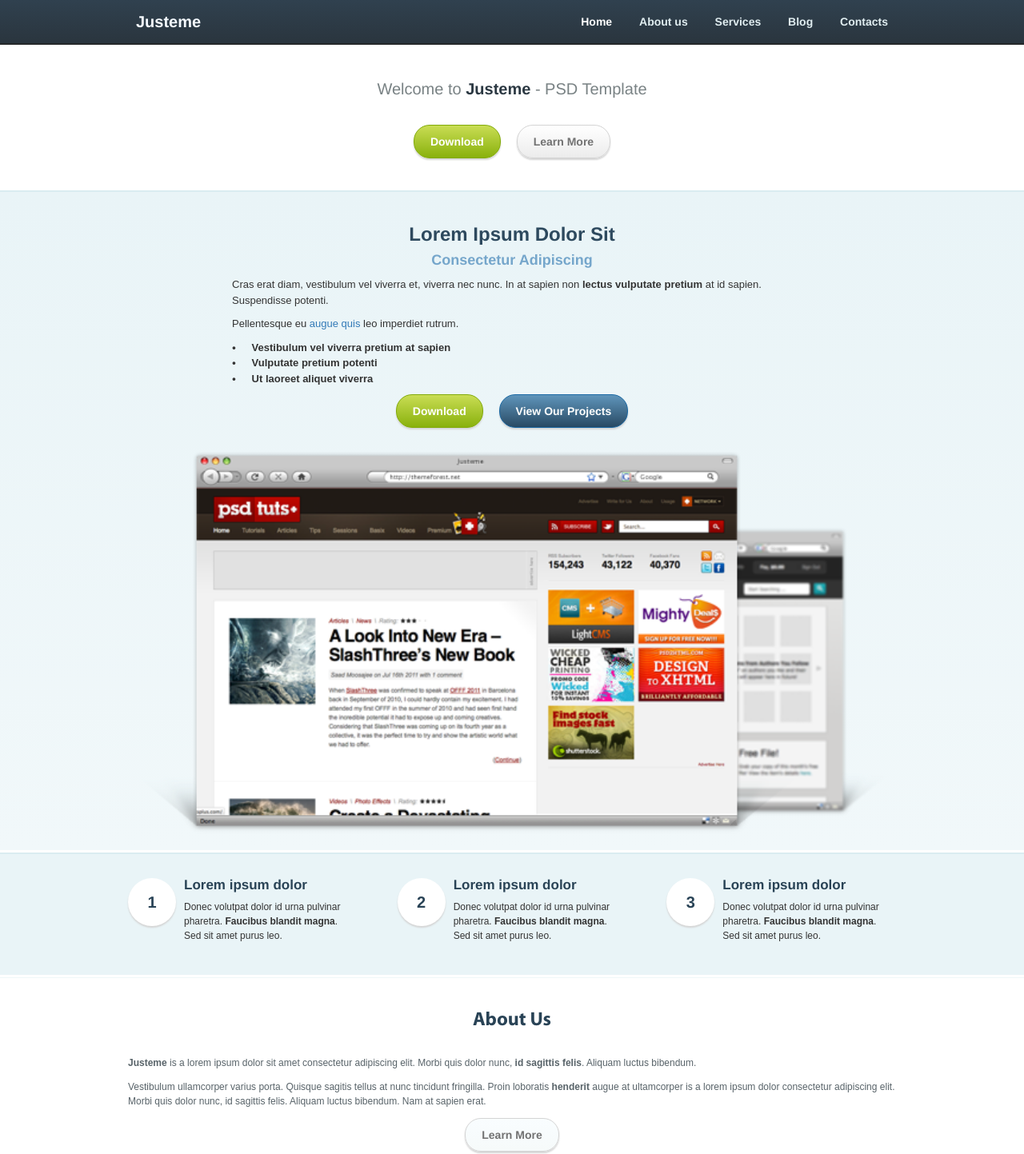
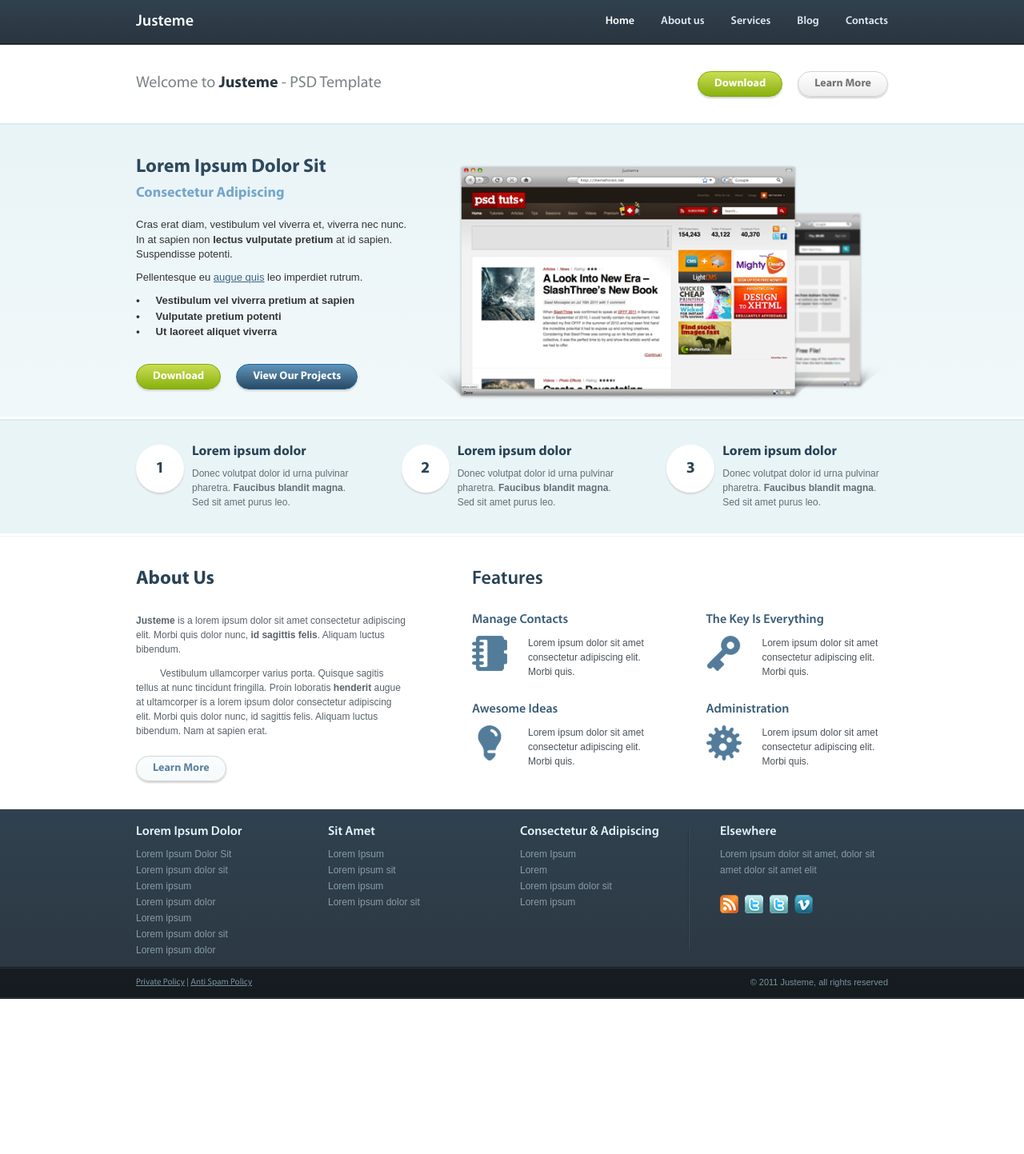
Before and after one commit to ledaicntt/trainning_frontend, a plain HTML site: page day4/dai/index.html in a window 1280 px wide. Shown: the top 1443 px of the page at 80% size. After the commit the page ends 1249 px from the top, so only its background shows below. Drawn offline with Linux system fonts and the light colour scheme; files whose address does not match are found by name.

Commit message:
Day4 - optimize css

```diff
--- a/day4/dai/css/style.scss
+++ b/day4/dai/css/style.scss
@@ -43,8 +43,13 @@ li {
   list-style: none;
 }
 
-p {
-  line-height: 1.5;
+* {
+  font-family: $font-family-Myriad-Pro;
+  padding: 0;
+}
+
+p, p *, strong {
+  font-family: $font-family-Arial;
 }
 
 .hidden {
@@ -61,6 +66,7 @@ header {
       line-height: px_to_rem(54);
       font-weight: 600;
       display: inline-block;
+      font-family: $font-family-Myriad-Pro;
     }
   }
 
@@ -68,7 +74,7 @@ header {
     background: #232323;
     border: none;
     padding: 5px;
-    margin: 12px 12px 0;
+    margin: 12px 5px 0;
     float: right;
 
     .icon-bar {
@@ -88,11 +94,12 @@ header {
   .menu {
     text-align: left;
     display: none;
-
     @media (min-width: 768px) {
       display: block;
     }
-
+    a {
+      font-family: $font-family-Myriad-Pro;
+    }
     > ul {
       margin-bottom: 0px;
       @media (min-width: 768px) {
@@ -173,6 +180,7 @@ header {
         background: #2a353e;
         text-align: left;
         width: 150px;
+        z-index: 2;
       }
 
       .sub1-menu-items {
@@ -209,7 +217,7 @@ header {
 
 .btn {
   //line-height: px_to_rem(14);
-  padding: 10px 20px;
+  padding: 5px 20px;
   margin: 0 8px;
   border-radius: 20px;
   box-shadow: 0px 2px 2px #d4d4d4;
@@ -227,14 +235,22 @@ header {
   background: #fff;
   text-align: center;
   border-top: 2px solid #242729;
-  padding: 30px 0;
+  padding: 24px 0;
 
   .welcome-text {
     padding: 10px 0;
+    *{
+      font-family: $font-family-Myriad-Pro;
+    }
+    @media (min-width: 768px) {
+      text-align: left;
+    }
+
+
     p {
       font-size: px_to_rem(20);
       color: #798284;
-
+      margin-bottom: 0;
       span {
         color: #2b3842;
         font-weight: bold;
@@ -243,7 +259,7 @@ header {
   }
 
   .welcome-button {
-    padding: 10px 0;
+    padding: 9px 0;
     .btn-download {
       background: linear-gradient(#c9dd54, #89b10d);
       color: #fffffe;
@@ -260,6 +276,12 @@ header {
         @extend .btn:hover;
       }
     }
+    @media (min-width: 768px) {
+      text-align: right;
+      .btn:last-child {
+        margin-right: 0;
+      }
+    }
   }
 }
 
@@ -273,6 +295,9 @@ header {
       font-weight: bold;
       text-transform: capitalize;
       text-align: center;
+      @media (min-width: 992px) {
+        text-align: left;
+      }
     }
     h3 {
       font-size: px_to_rem(24);
@@ -281,11 +306,17 @@ header {
     h4 {
       font-size: px_to_rem(18);
       color: #75a6cb;
+      padding-bottom: 10px;
     }
     &-content {
-      font-family: $font-family-Arial;
+      * {
+        font-family: $font-family-Arial;
+      }
       font-size: px_to_rem(13);
-
+      a{
+        color: #3a6585;
+        text-decoration: underline;
+      }
       ul {
         font-weight: bold;
         line-height: 1.5;
@@ -297,6 +328,13 @@ header {
 
     .slider-button {
       text-align: center;
+      padding-top: 20px;
+      @media (min-width: 992px) {
+        text-align: left;
+        .btn:first-child {
+          margin-left: 0;
+        }
+      }
       .btn-download {
         background: linear-gradient(#c9dd54, #89b10d);
         color: #fffffe;
@@ -314,7 +352,6 @@ header {
         }
       }
     }
-
   }
 
   .slider-img {
@@ -339,8 +376,8 @@ header {
     @media (min-width: 768px) {
       padding-left: 0;
       padding-right: 0;
-      margin-left: -25px;
-      margin-right: -25px;
+      margin-left: -15px;
+      margin-right: -20px;
     }
   }
 
@@ -386,8 +423,9 @@ header {
 
       p {
         line-height: 1.5;
-        font-family: $font-family-Arial;
         font-size: px_to_rem(12);
+        margin-bottom: 0;
+        color: #636d75;
       }
     }
   }
@@ -404,7 +442,9 @@ header {
     font-size: 1.5rem;
     text-align: center;
     color: #294356;
-    font-family: $font-family-Myriad-Pro;
+    @media (min-width: 992px) {
+      text-align: left;
+    }
   }
   .about_us {
     h3 {
@@ -421,13 +461,22 @@ header {
 
     .about2 {
       @extend .about1;
+      text-indent: 30px;
     }
 
     .about_more {
       text-align: center;
+      padding: 10px 0 0;
+      @media (min-width: 992px) {
+        text-align: left;
+        padding-bottom: 5px;
+        .btn {
+          margin-left: 0;
+        }
+      }
       .btn-learn1 {
         background: linear-gradient(#f9fdff, #f6fafa);
-        color: #727272;
+        color: #5e839f;
         border: 1px solid #d4d4d4;
       }
     }
@@ -445,6 +494,10 @@ header {
       color: #395c77;
       font-family: $font-family-Myriad-Pro;
       font-weight: 600;
+      @media (min-width: 768px) {
+        text-align: left;
+        margin: 0 0 10px -10px;
+      }
     }
 
     .feature_img {
@@ -462,6 +515,10 @@ header {
       min-height: 44px;
       line-height: 1.5;
     }
+
+    @media (min-width: 768px) {
+      padding-bottom: 30px;
+    }
   }
 }
 
@@ -474,6 +531,7 @@ footer {
   border-bottom: 1px solid #151b20;
 
   .footer_p1 {
+    border-bottom: 1px solid #151b20;
     h3 {
       color: #e3f7ff;
       font-weight: 600;
@@ -492,15 +550,35 @@ footer {
           a {
             display: inline-block;
             padding: 10px 5px;
+            &:first-child {
+              padding-left: 0;
+            }
             img {
               height: 23px;
               width: 23px;
+            }
+            @media (min-width: 768px) {
+              padding-top: 20px;
             }
           }
         }
       }
     }
 
+    .col-social {
+      position: relative;
+      padding-left: 20px;
+      &:before {
+        content: '';
+        height: 100%;
+        border-left: 1px solid #25323b;
+        border-right: 1px solid #384c5b;
+        position: absolute;
+        top: 25px;
+        left: -20px;
+
+      }
+    }
   }
 
   .footer_p2 {
@@ -519,10 +597,13 @@ footer {
         display: inline-block;
       }
     }
-    .copyright{
-      p{
+    .copyright {
+      p {
         padding: 10px 0;
         margin: 0;
+        @media (min-width: 768px) {
+          text-align: right;
+        }
       }
     }
   }
--- a/day4/dai/index.html
+++ b/day4/dai/index.html
@@ -68,12 +68,12 @@
 <section class="welcome">
     <div class="container">
         <div class="row">
-            <div class="">
+            <div class="col-sm-16  col-sm-8">
                 <div class="welcome-text">
                     <p>Welcome to <span>Justeme</span> - PSD Template</p>
                 </div>
             </div>
-            <div class="">
+            <div class="col-sm-16  col-sm-8">
                 <div class="welcome-button">
                     <a href="#" class="btn btn-download">Download</a>
                     <a href="#" class="btn btn-learn">Learn More</a>
@@ -86,7 +86,7 @@
 <section class="slider">
     <div class="container">
         <div class="row">
-            <div class="col-xs-16 col-sm-12 col-sm-push-2">
+            <div class="col-xs-16 col-sm-12 col-sm-push-2 col-md-6 col-md-push-0">
                 <div class="slider-description">
                     <h3 class="title slider-description-title">Lorem ipsum dolor sit</h3>
                     <h4 class="title slider-description-subtitle">Consectetur Adipiscing</h4>
@@ -106,7 +106,7 @@
                     </div>
                 </div>
             </div>
-            <div class="col-xs-16">
+            <div class="col-xs-16 col-sm-12 col-sm-push-2 col-md-10 col-md-push-0">
                 <div class="slider-img">
                     <img src="./images/slider_01.png" alt="slider-01">
                 </div>
@@ -162,7 +162,7 @@
 <section class="about_company">
     <div class="container">
         <div class="row">
-            <div class="">
+            <div class="col-xs-16 col-sm-12 col-sm-push-2 col-md-6 col-md-push-0 ">
                 <div class="about_us">
                     <h3>About Us</h3>
                     <div class="about1">
@@ -184,10 +184,10 @@
                 </div>
             </div>
 
-            <div class="">
+            <div class="col-xs-16 col-sm-12 col-sm-push-2 col-md-9 col-md-push-1">
                 <div class="features">
                     <h3>Features</h3>
-                    <div class="feature">
+                    <div class="feature col-xs-16 col-sm-7 pull-left">
                         <h4>Manage Contacts</h4>
                         <div>
                             <div class="feature_img"><img src="images/feature_01.png" alt="feature_01"></div>
@@ -196,7 +196,7 @@
                             </div>
                         </div>
                     </div>
-                    <div class="feature">
+                    <div class="feature col-xs-16 col-sm-7 pull-right">
                         <h4>The Key Is Everything</h4>
                         <div>
                             <div class="feature_img"><img src="images/feature_02.png" alt="feature_02"></div>
@@ -205,7 +205,7 @@
                             </div>
                         </div>
                     </div>
-                    <div class="feature">
+                    <div class="feature col-xs-16 col-sm-7 pull-left">
                         <h4>Awesome Ideas</h4>
                         <div>
                             <div class="feature_img"><img src="images/feature_03.png" alt="feature_03"></div>
@@ -214,7 +214,7 @@
                             </div>
                         </div>
                     </div>
-                    <div class="feature">
+                    <div class="feature col-xs-16 col-sm-7 pull-right">
                         <h4>Administration</h4>
                         <div>
                             <div class="feature_img"><img src="images/feature_04.png" alt="feature_04"></div>
@@ -229,9 +229,9 @@
     </div>
 </section>
 <footer>
-    <div class="container">
-        <div class="row">
-            <div class="footer_p1">
+    <div class="footer_p1">
+        <div class="container">
+            <div class="row">
                 <div class="col-sm-4">
                     <h3>Lorem ipsum dolor</h3>
                     <ul>
@@ -262,7 +262,7 @@
                         <li><a href="#">Lorem ipsum </a></li>
                     </ul>
                 </div>
-                <div class="col-sm-4">
+                <div class="col-sm-4 col-social">
                     <h3>Elsewhere</h3>
                     <ul>
                         <li><a href="#">Lorem ipsum dolor sit amet, dolor sit amet dolor sit amet elit</a></li>
@@ -278,8 +278,11 @@
                 </div>
             </div>
         </div>
-        <div class="row">
-            <div class="footer_p2">
+    </div>
+
+    <div class="footer_p2">
+        <div class="container">
+            <div class="row">
                 <div class="col-xs-16 col-sm-8">
                     <div class="policy">
                         <a href="#">Private Policy</a>
```
Also changed, not shown: day4/dai/css/style.css, 1 other file.
